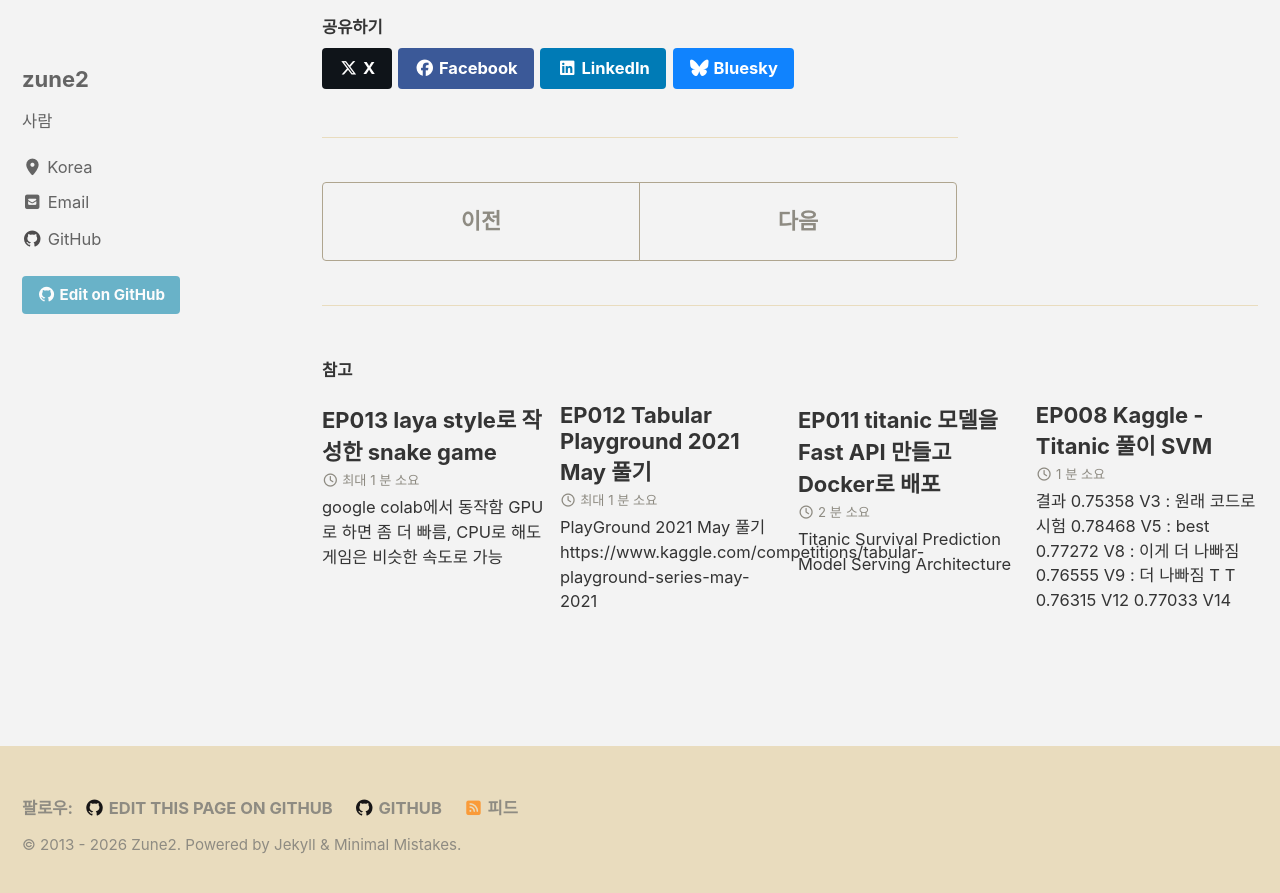
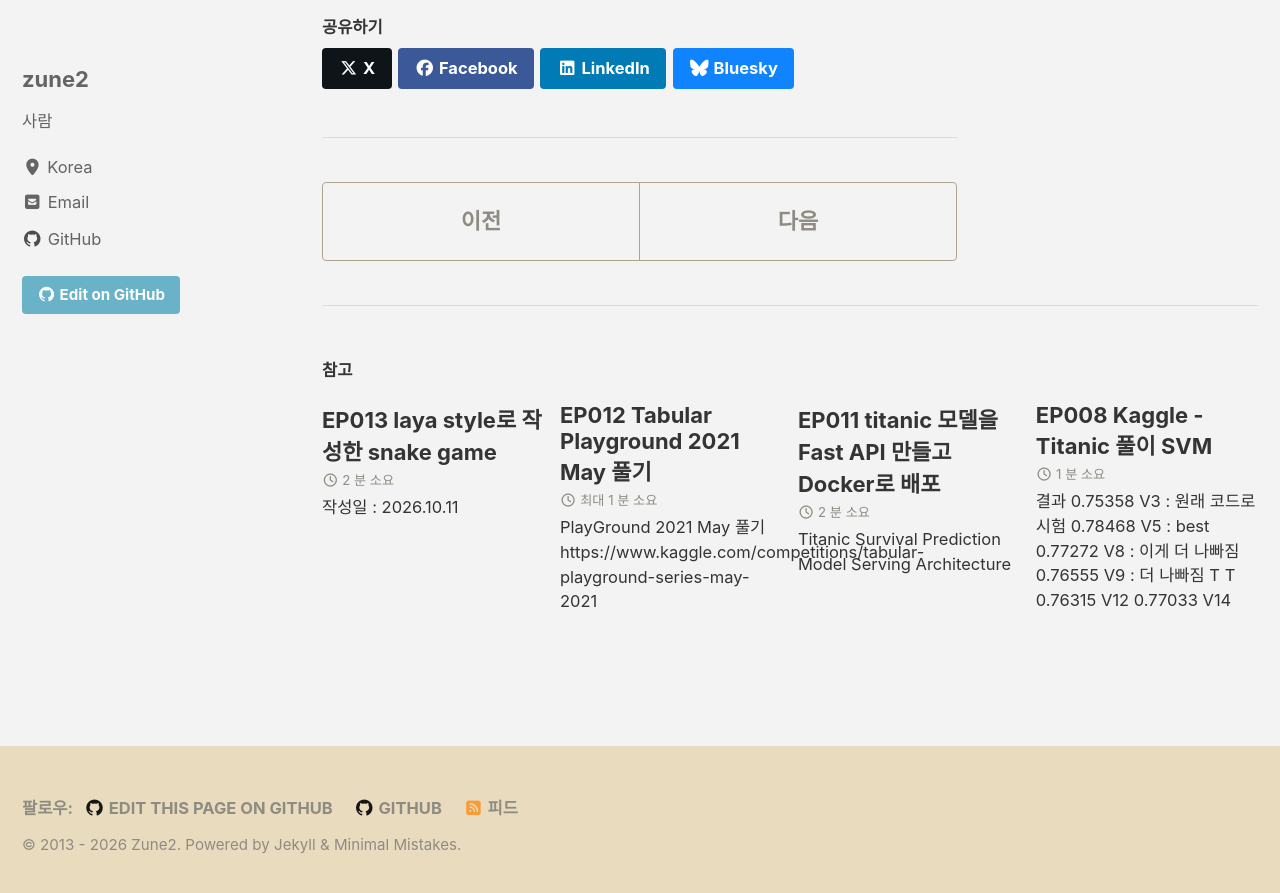
Before and after one commit to zune2/zune2.github.io, a Jekyll site: the page built from _posts/2026-10-10-EP010-vLLM-performance-test.md, in a window 1280 px wide and 900 px high, scrolled down 941 px. Shown: the top 893 px of the window. Built offline with Jekyll 4.4.1, drawn with Linux system fonts in a browser that asks for light colours; cached includes are drawn as plain includes; part of the change alters nothing that is shown.

Commit message:
Update 2026-10-11-EP013-snake-game-laya-style.md

````diff
--- a/_posts/2026-10-11-EP013-snake-game-laya-style.md
+++ b/_posts/2026-10-11-EP013-snake-game-laya-style.md
@@ -15,9 +15,74 @@ toc_label: 목차
 description: desc가 여기에
 ---
 
-- google colab에서 동작함
-- GPU로 하면 좀 더 빠름, CPU로 해도 게임은 비슷한 속도로 가능
+작성일 : 2026.10.11
 
+## 취지
+
+- Jev/Laya 를 보고 비슷한 거 뭐 없나? 하고 찾아봄
+- ModernBERT로 현재 좌표와 사과의 좌표를 주고, 상하좌우 다음 이동 위치를 받는 형태로 모델 구성 가능함을 알게 됨
+- google colab에서 동작함 (GPU, CPU 둘다 사용해봄)
+  - GPU로 하면 좀 더 빠름, CPU로 해도 게임은 비슷한 속도로 가능
+
+## ModernBERT 기반 스네이크 게임
+
+- ModernBERT를 활용하여, 상하좌우 최적의 이동 방향을 판단하는 On-Device AI 자율주행 시스템.
+- 이라고 쓰지만, 그냥 Gemini에게 해줘. 해줘. 해달라... 해줭... 을 반복해서 만듬.
+
+------------------------------
+## 1. 핵심 구동 원리
+화면의 상황을 하나의 '문장(Text Prompt)'으로 임베딩한 후, 모델에 입력하여 가장 높은 확률을 가진 행동 카테고리를 추론(Inference)하는 다중 클래스 분류(Multi-Class Classification) 방식으로 작동.
+
+## 데이터 파이프라인 워크플로우
+
+```
+[게임 환경 센싱] ➡️ [텍스트 프롬프트 변환] ➡️ [ModernBERT 인코더] ➡️ [Softmax 분류 헤드] ➡️ [최적 액션 결정]
+  뱀/사과 좌표         "Context: Snake..."         토큰화 및 행렬 연산       [UP, DOWN, LEFT, RIGHT]       dx, dy 물리 제어
+```
+- 역시 이 설명도 너무 포장이 되었네.
+
+
+## 🏗️ 2. 시스템 아키텍처 및 모델 구조
+
+소프트웨어 구조는 Python 백엔드(딥러닝 추론 엔진)와 JavaScript 프론트엔드(60FPS 그래픽 GUI)가 구글 코랩(Google Colab) 환경에서 RPC(원격 프로시저 호출) 채널로 실시간 연동되는 하이브리드 아키텍처
+
+- 네네.. 이것도 복붙의 연속, 해줘의 연속이었습니다.
+
+```
+┌─────────────────────────────────────────────────────────────────────────┐
+│ 구글 코랩 가상 환경 (Google Colab Network Pipe)                         │
+│                                                                         │
+│  [Python 백엔드 엔진 Layer]                                             │
+│  ┌───────────────────────────────────────────────────────────────────┐  │
+│  │  ModernBERT-base (Backbone) ➡️ 심층 특징 벡터 추출 (768차원)       │  │
+│  └─────────────────────────────────┬─────────────────────────────────┘  │
+│                                    ▼ (CLS Token Representation)        │
+│  ┌───────────────────────────────────────────────────────────────────┐  │
+│  │  Decision Head (Linear ➡️ GELU ➡️ Dropout ➡️ Softmax Layer)       │  │
+│  └─────────────────────────────────┬─────────────────────────────────┘  │
+│                                    │  Inference Response (JSON)         │
+│                                    ▼                                    │
+│  [JavaScript 프론트엔드 GUI Layer]                                      │
+│  ┌───────────────────────────────────────────────────────────────────┐  │
+│  │  HTML5 Canvas 렌더링 ➡️ 실시간 텔레메트리 & Softmax 확률 바차트 출력 │  │
+│  └───────────────────────────────────────────────────────────────────┘  │
+└─────────────────────────────────────────────────────────────────────────┘
+```
+
+## ① 입력 가공 (Feature Engineering & Tokenization)
+매 프레임마다 뱀 머리의 좌표와 사과의 위치를 비정형 텍스트로 가공
+
+* Prompt 템플릿: "Context: Snake is at (10, 10) and Apple is at (10, 5) | Question: Which direction should snake move? | Choices: UP, DOWN, LEFT, RIGHT"
+* 이 문장은 AutoTokenizer를 통해 정수형 토큰 ID 배열(input_ids)로 변환되어 모델에 인입
+
+## ② 다운스트림 태스크 의사결정 헤드 (Decision Head)
+
+- ModernBERT 인코더의 최종 출력층에서 문맥의 총체적 의미를 담고 있는 [CLS] 토큰 가중치 벡터(768차원)를 추출
+- 이를 커스텀 레이어에 통과시켜 최종 4개 선택지(UP, DOWN, LEFT, RIGHT)의 확률 점수를 계산
+
+
+## 4. 프로젝트 결론 및 요약
+- NLP 기술 트랜스포머 임베딩 메커니즘을 정형 게임 루프에 적용
 
 ### 스크린 샷
 <img width="507" height="687" alt="Image" src="https://github.com/user-attachments/assets/26c3acd7-d390-4543-9b06-b1388a307ccf" />
````
